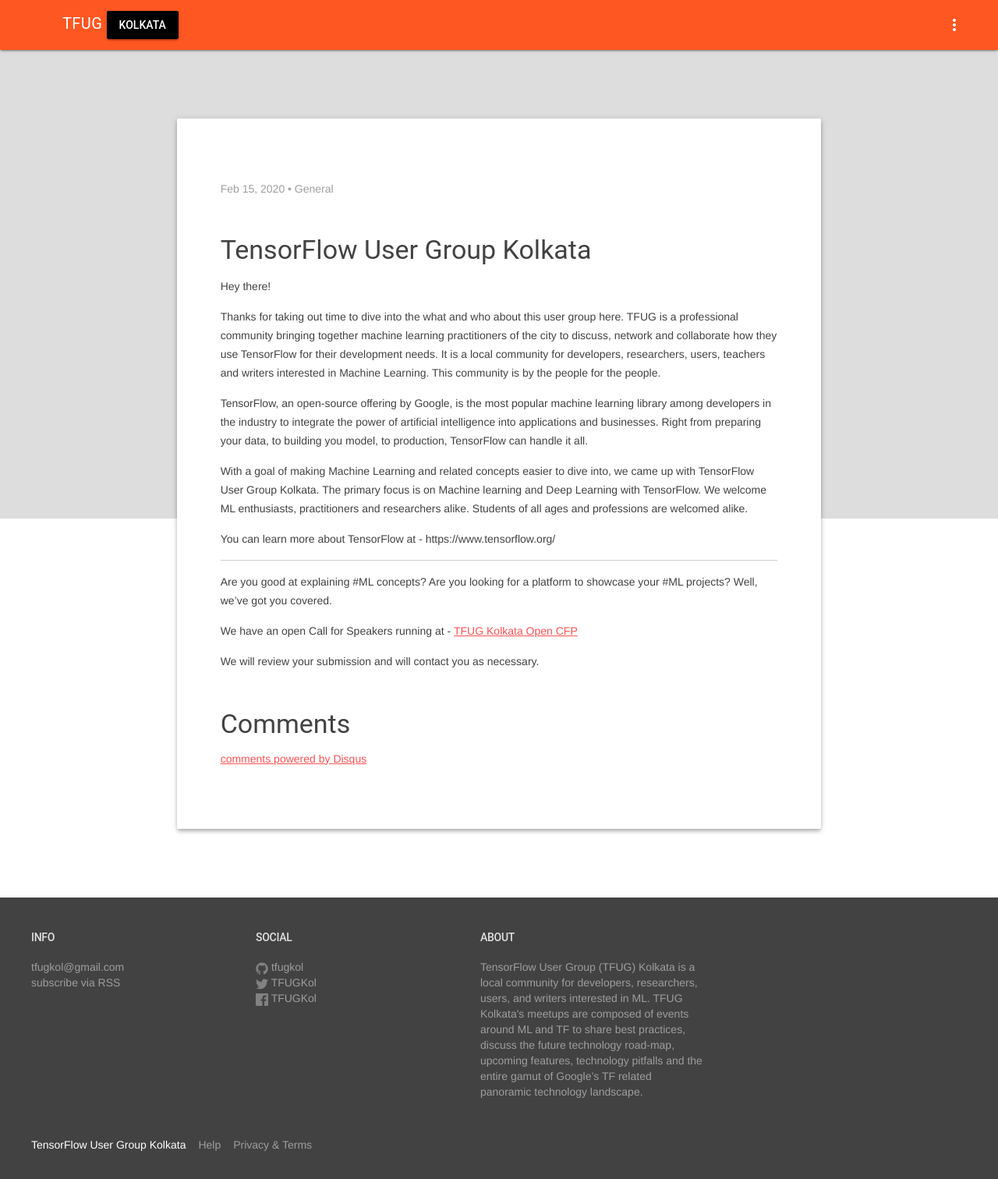
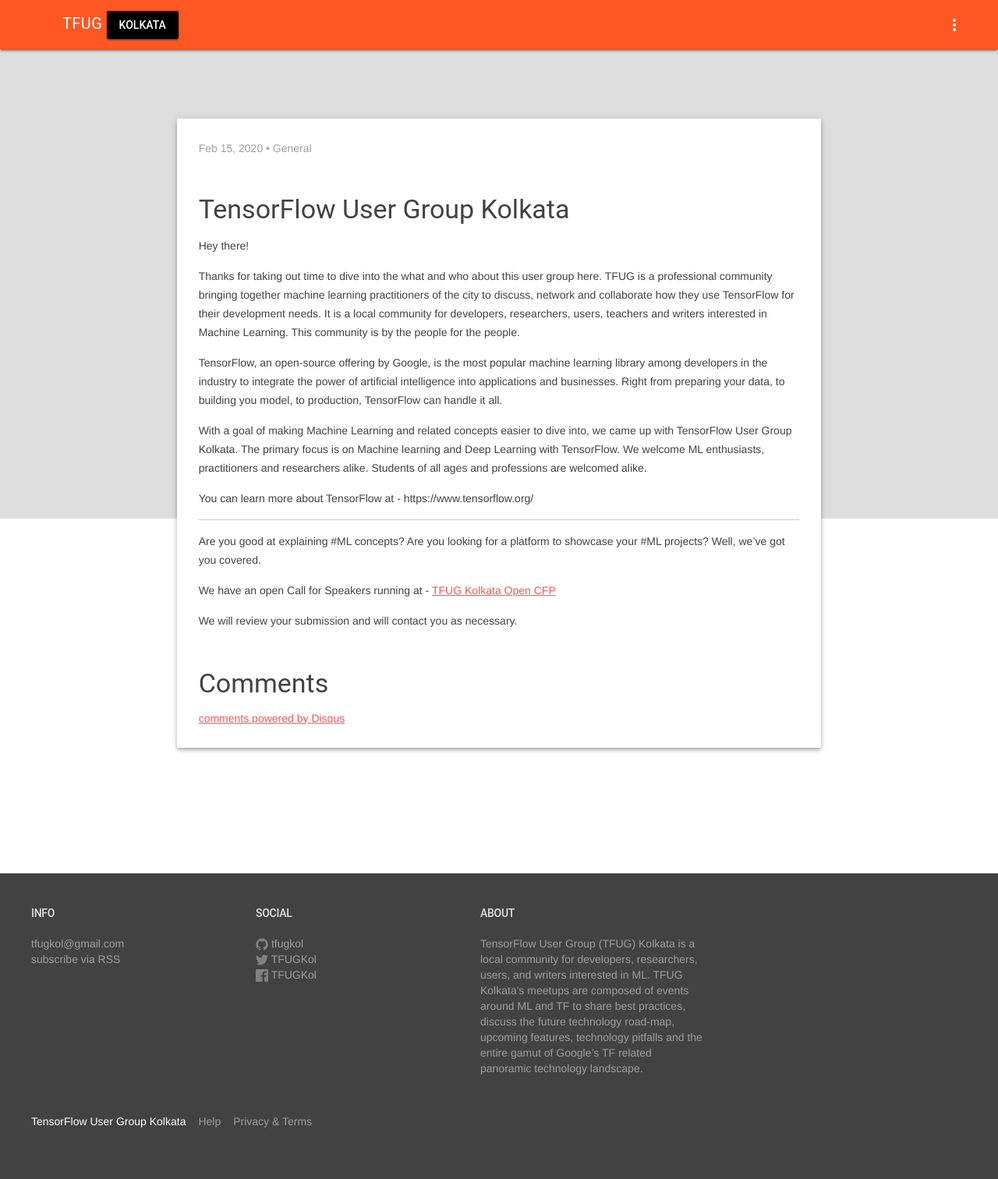
Before and after one commit to gdgmanagua/jekyll-mdl, a Jekyll site: the page built from _posts/2020-02-15-tensorflow-user-group-kolkata.markdown, in a window 1280 px wide. Shown: the whole page at 78% size. Built offline with Jekyll 4.4.1, drawn with Linux system fonts in a browser that asks for light colours; comment, search, counter and statistics services are not loaded.

Commit message:
margin fixing

```diff
--- a/_sass/_post.scss
+++ b/_sass/_post.scss
@@ -23,7 +23,7 @@
 
   .post-section {
     border-radius: 2px;
-    padding: 80px 56px;
+    padding: 28px 28px;
     margin-bottom: 80px;
 
     h3 {
```
